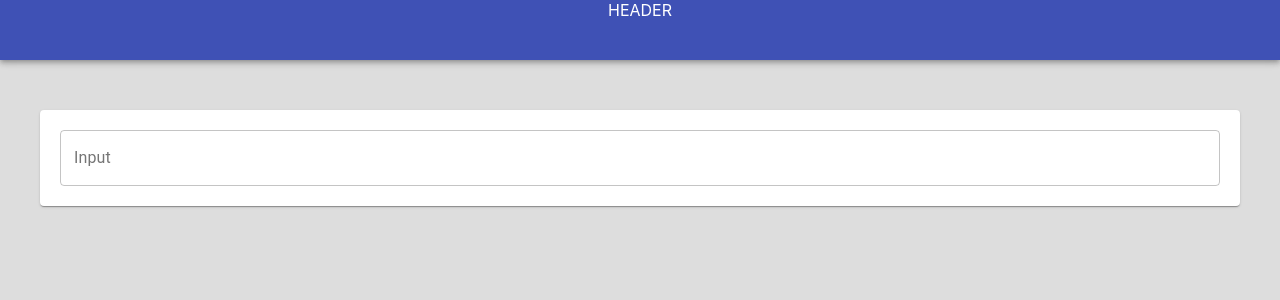
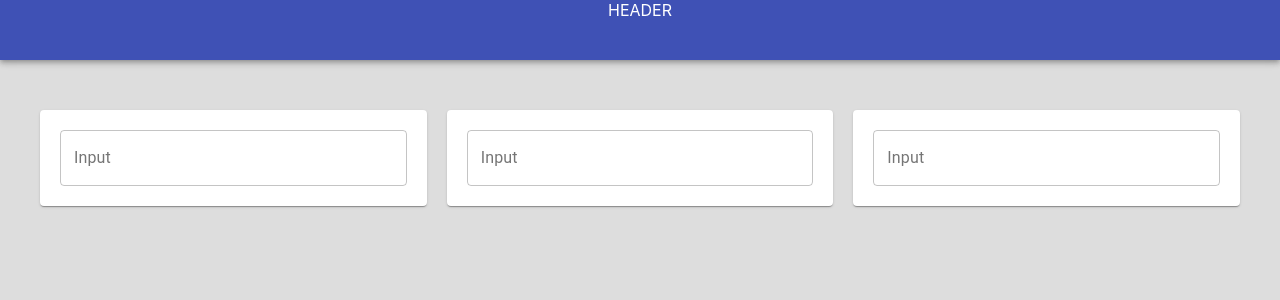
Before and after one commit to nkoster/reducer1, a React app: page / in a window 1280 px wide. Shown: the top 300 px of the page. Built offline with nearby package versions, Linux system fonts and the light colour scheme.

Commit message:
Add a couple Input components

```diff
--- a/src/components/Main/index.js
+++ b/src/components/Main/index.js
@@ -4,6 +4,8 @@ import Input from '../Input'
 const Main = _ => {
   return (
     <div style={MainStyle}>
+      <Input />
+      <Input />
       <Input />
     </div>
   )
@@ -15,5 +17,6 @@ const MainStyle = {
   marginTop: '10px',
   border: '0px solid red',
   padding: '30px',
-  display: 'flex'
+  display: 'flex',
+  justifyContent: 'center'
 }
```
